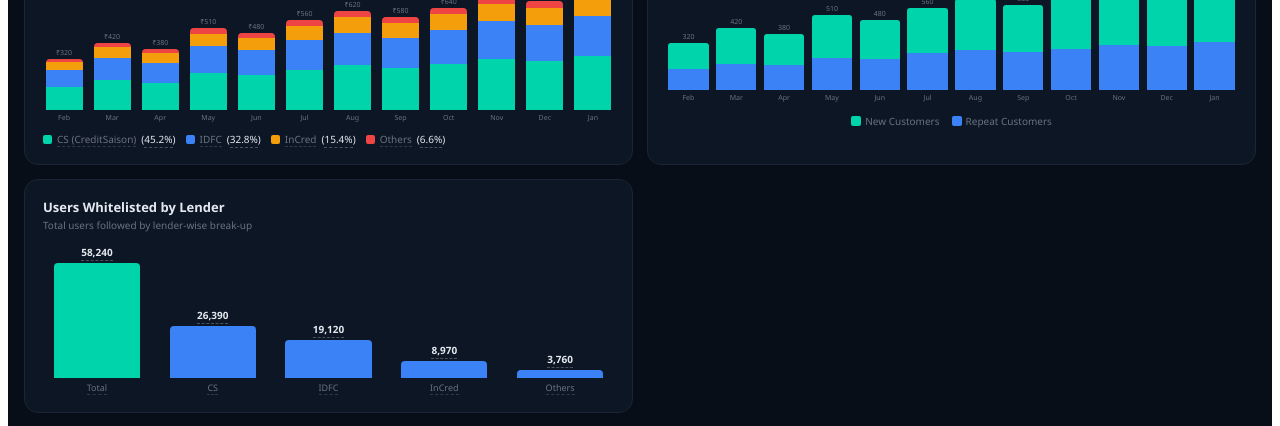
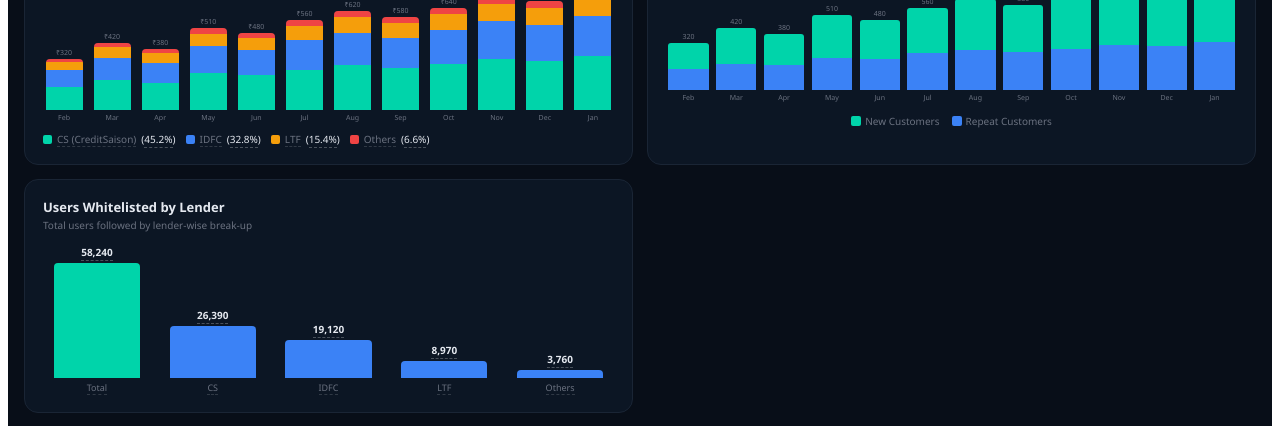
Before and after one commit to devanshmanchanda-hub/indmoney-nbfc-dashboard, a React (Create React App) app: page / in a window 1280 px wide. Shown: the part 840-1266 px from the top of the page. Built offline with nearby package versions, Linux system fonts and the light colour scheme.

Commit message:
Update App.js

```diff
--- a/src/App.js
+++ b/src/App.js
@@ -118,7 +118,7 @@ const DEFAULT_DATA = {
         { bucket: "180+ DPD", value: 45 },
       ],
     },
-    InCred: {
+    LTF: {
       creditQuality: { gnpa: 4.21, nnpa: 2.38, par30: 7.85, par60: 5.21, par90: 4.21, pcr: 61.8, writeOff: 1.15, creditCost: 2.68 },
       agingBucket: [
         { bucket: "Current", pct: 82.5 },
@@ -249,7 +249,7 @@ const DEFAULT_DATA = {
   lenderMix: [
     { lender: "CS (CreditSaison)", share: 45.2 },
     { lender: "IDFC", share: 32.8 },
-    { lender: "InCred", share: 15.4 },
+    { lender: "LTF", share: 15.4 },
     { lender: "Others", share: 6.6 },
   ],
   newVsRepeat: [
@@ -270,7 +270,7 @@ const DEFAULT_DATA = {
     { lender: "Total", users: 58240 },
     { lender: "CS", users: 26390 },
     { lender: "IDFC", users: 19120 },
-    { lender: "InCred", users: 8970 },
+    { lender: "LTF", users: 8970 },
     { lender: "Others", users: 3760 },
   ],
   liquidity: {
@@ -309,7 +309,7 @@ const DEFAULT_DATA = {
     agingBucket: true, creditQuality: true,
     collections: true, liquidity: true, callingFeedback: true,
   },
-  selectedLender: "ALL", // ALL / CS / IDFC / InCred
+  selectedLender: "ALL", // ALL / CS / IDFC / LTF
 };
 
 // ─── localStorage HELPERS ────────────────────────────────────────────────────
@@ -994,7 +994,7 @@ export default function App() {
                   <option value="ALL">All Lenders</option>
                   <option value="CS">CS (CreditSaison)</option>
                   <option value="IDFC">IDFC</option>
-                  <option value="InCred">InCred</option>
+                  <option value="LTF">LTF</option>
                 </select>
                 <div style={{ position:"absolute", right:12, top:"50%", transform:"translateY(-50%)", pointerEvents:"none", color: theme.subtext }}>▼</div>
               </div>
```
